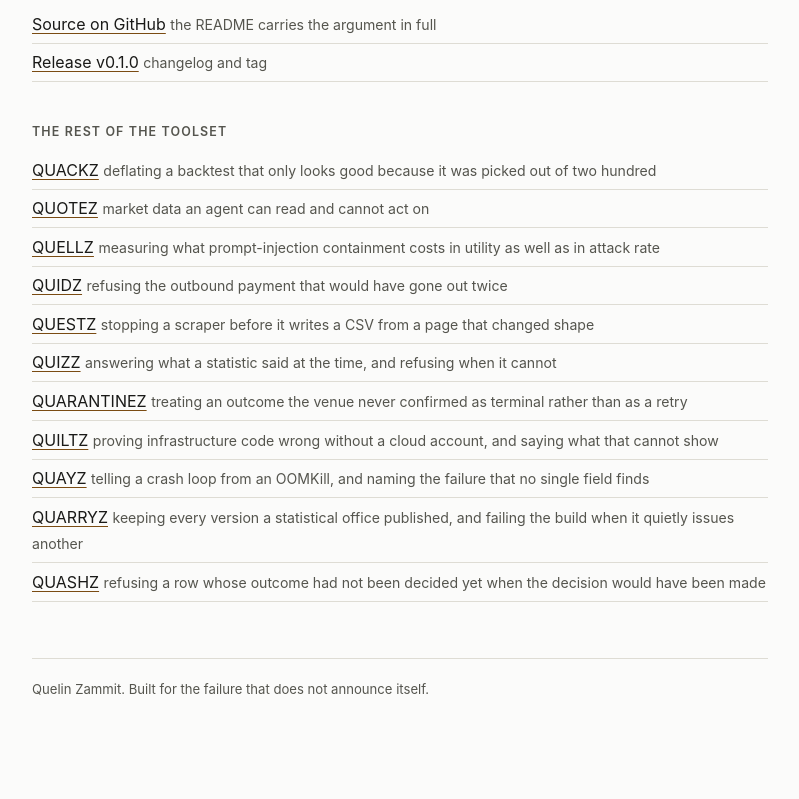
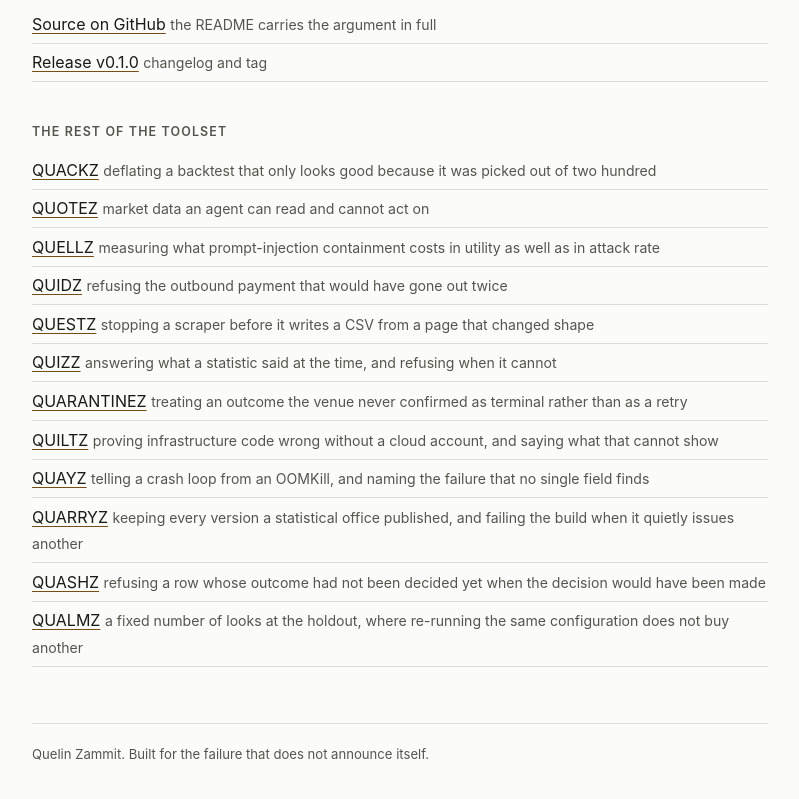
Before and after one commit to PNX89/QUENCHZ, a plain HTML site: page site/index.html in a window 1280 px wide. Shown: the part 1509-2308 px from the top of the page, without its empty margins (240-1039 px from the left). Drawn offline with Linux system fonts and the light colour scheme.

Commit message:
Refresh the block and the card for the thirteenth repository

```diff
--- a/site/index.html
+++ b/site/index.html
@@ -136,6 +136,7 @@ Source: ECB statistics.</pre>
       <li><a href="https://pnx89.github.io/QUAYZ/">QUAYZ</a> <span>telling a crash loop from an OOMKill, and naming the failure that no single field finds</span></li>
       <li><a href="https://pnx89.github.io/QUARRYZ/">QUARRYZ</a> <span>keeping every version a statistical office published, and failing the build when it quietly issues another</span></li>
       <li><a href="https://pnx89.github.io/QUASHZ/">QUASHZ</a> <span>refusing a row whose outcome had not been decided yet when the decision would have been made</span></li>
+      <li><a href="https://pnx89.github.io/QUALMZ/">QUALMZ</a> <span>a fixed number of looks at the holdout, where re-running the same configuration does not buy another</span></li>
   </ul>
 
   <footer>Quelin Zammit. Built for the failure that does not announce itself.</footer>
```
Also changed, not shown: README.md.
